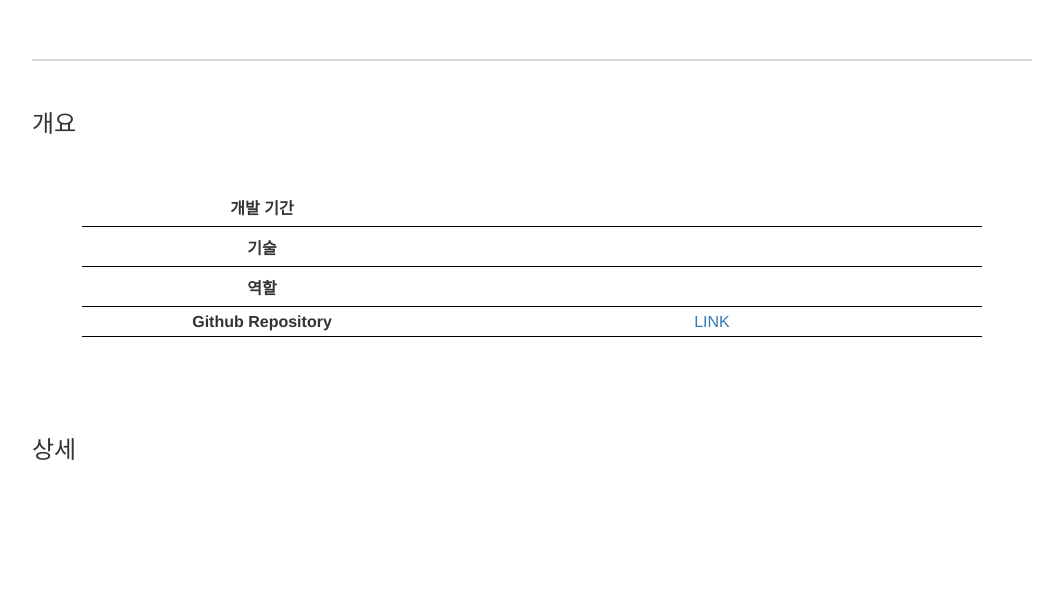
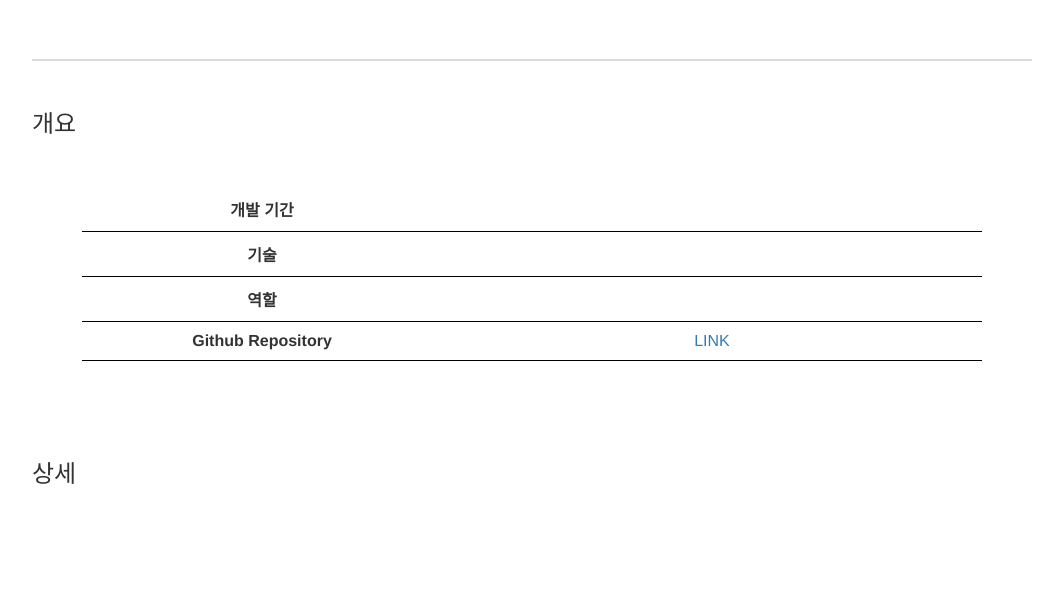
Before and after one commit to smirkkk/portfolio, a Django app: template portfolio_app/templates/main/repository.html in a window 1280 px wide. Shown: the part 351-952 px from the top of the page, without its empty margins (108-1171 px from the left). Run offline with Django 3.2, Linux system fonts and the light colour scheme; the template is opened without the code that fills it, so the values that code supplies are empty; some libraries are stand-ins or nearby versions.

Commit message:
no message

```diff
--- a/static/css/default.css
+++ b/static/css/default.css
@@ -133,10 +133,10 @@
     /* 포트폴리오 */
     #indexsection .indexcontent .portfolio_content { margin: 100px 0;}
     #indexsection .indexcontent .portfolio_content .portfolio_summery_title { margin:50px 0; }
-    #indexsection .indexcontent .portfolio_content #portfolio_summery {width:90%; height:150px; margin:50px auto 100px auto;}
+    #indexsection .indexcontent .portfolio_content #portfolio_summery {width:90%; min-height:150px; margin:50px auto 100px auto;}
     #indexsection .indexcontent .portfolio_content #portfolio_summery tr { border-bottom: 1px solid black; }
     #indexsection .indexcontent .portfolio_content #portfolio_summery tr th,
-    #indexsection .indexcontent .portfolio_content #portfolio_summery tr td {  text-align:center; }
+    #indexsection .indexcontent .portfolio_content #portfolio_summery tr td {  text-align:center; padding:10px;}
     #indexsection .indexcontent #portfolio_img_table {width:100%; height:800px; max-height:800px; text-align:center; border:1px solid lightgray; border-radius:5px;}
     #indexsection .indexcontent #portfolio_img_table .img_notice {height:80px; color:gray;}
     #indexsection .indexcontent #portfolio_img_table .img_button {font-size:35px;}
```
